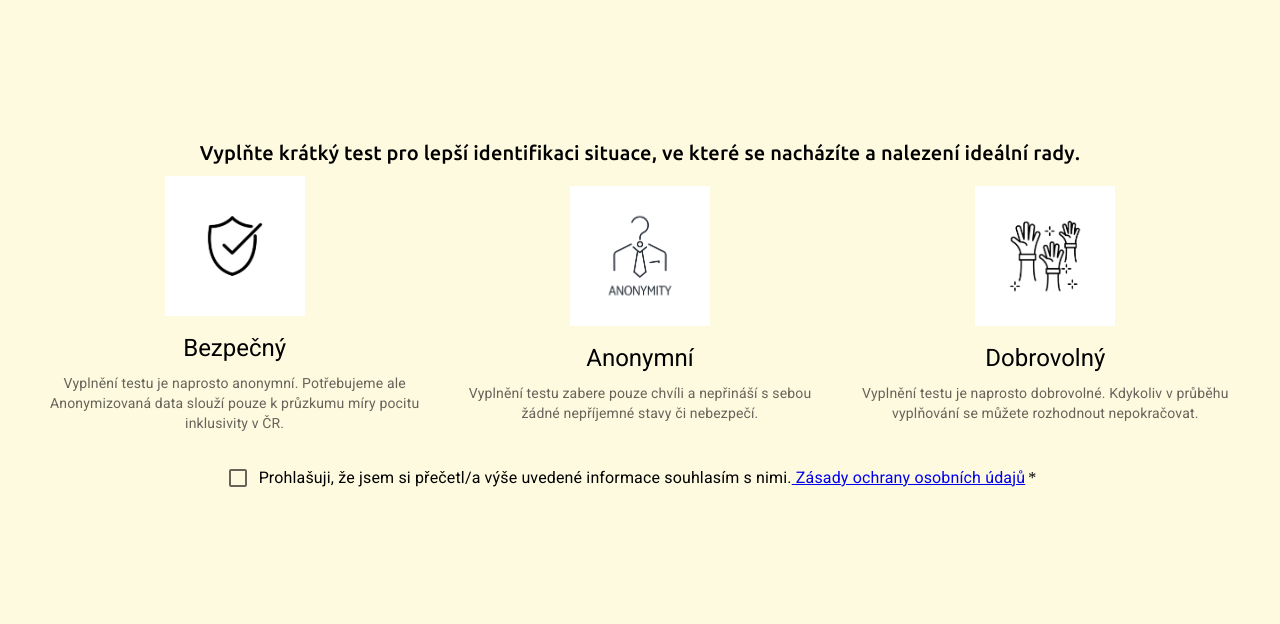
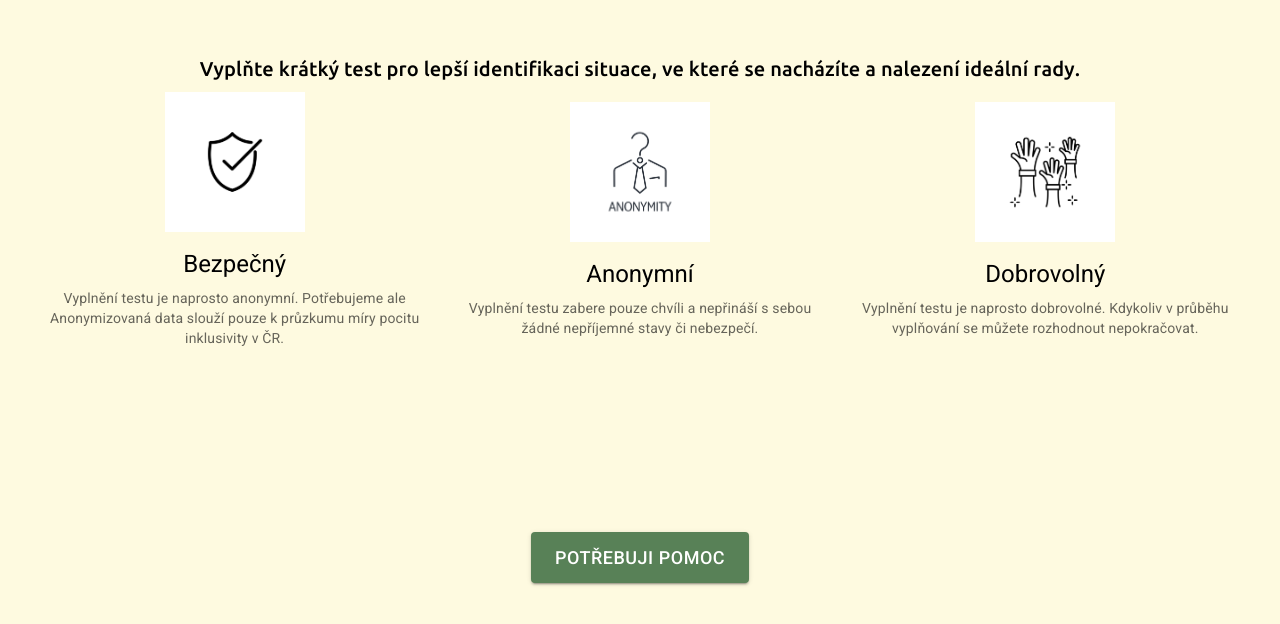
Before and after one commit to xchristiesx/PersonALL, a React (Vite) app: page /about in a window 1280 px wide. Shown: the part 2378-3002 px from the top of the page. Built offline with nearby package versions, Linux system fonts and the light colour scheme.

Commit message:
Button functions

```diff
--- a/src/pages/AboutUs.jsx
+++ b/src/pages/AboutUs.jsx
@@ -9,8 +9,11 @@ import FormControlLabel from '@mui/material/FormControlLabel';
 import Checkbox from '@mui/material/Checkbox';
 import SectionsAU from '../components/SectionsAU.jsx';
 import { Container } from '@mui/material';
+import Button from '@mui/material/Button';
+import { useNavigate } from 'react-router-dom';
 
 export const AboutUs = () => {
+  const navigate = useNavigate();
   return (
     <GenericPage>
       <Grid
@@ -128,22 +131,20 @@ export const AboutUs = () => {
         ]}
       >
         <Container
-          id="dfgjh"
           sx={{ margin: '0 auto', display: 'flex', justifyContent: 'center' }}
         >
-          <FormGroup alignItems="center">
-            <FormControlLabel
-              required
-              control={<Checkbox color="info" />}
-              label={
-                <>
-                  Prohlašuji, že jsem si přečetl/a výše uvedené informace
-                  souhlasím s nimi.
-                  <a href="terms"> Zásady ochrany osobních údajů</a>
-                </>
-              }
-            />
-          </FormGroup>
+          <Button
+            onClick={() => navigate('/conditions')}
+            sx={{
+              marginTop: '10rem',
+            }}
+            variant="contained"
+            color="secondary"
+            size="large"
+          >
+            {' '}
+            Potřebuji pomoc
+          </Button>
         </Container>
       </SectionsAU>
     </GenericPage>
--- a/src/pages/Conditions.jsx
+++ b/src/pages/Conditions.jsx
@@ -11,6 +11,7 @@ import Button from '@mui/material/Button';
 import { useNavigate } from 'react-router-dom';
 
 export default function Conditions({ title, cards, children }) {
+  const [isConditionsChecked, setIsConditonsChecked] = React.useState(false);
   const navigate = useNavigate();
   return (
     <GenericPage>
@@ -52,7 +53,15 @@ export default function Conditions({ title, cards, children }) {
           <FormGroup alignItems="center">
             <FormControlLabel
               required
-              control={<Checkbox color="info" />}
+              control={
+                <Checkbox
+                  checked={isConditionsChecked}
+                  onChange={(event) =>
+                    setIsConditonsChecked(event.target.checked)
+                  }
+                  color="info"
+                />
+              }
               label={
                 <>
                   Prohlašuji, že jsem si přečetl/a výše uvedené informace
@@ -63,6 +72,7 @@ export default function Conditions({ title, cards, children }) {
             />
           </FormGroup>
           <Button
+            disabled={!isConditionsChecked}
             onClick={() => navigate('/test')}
             sx={{
               marginTop: '10rem',
```
